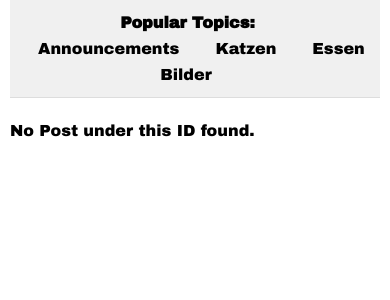
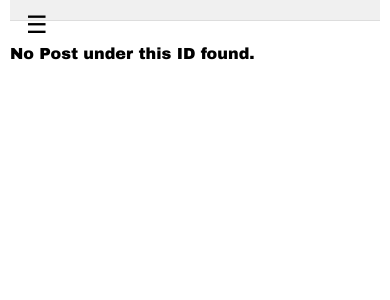
Before and after one commit to DHBW-CS2-567/SocialCReddit, a PHP site: page /www/post.php in a window 390 px wide; the page is wider, and only the part inside the window is pictured. Shown: the part 120-420 px from the top of that part. Run offline with PHP 8.4, Linux system fonts and the light colour scheme; the visitor is signed in with stand-in values (Sample User, id 1); data comes from the database, SQL or seed files in the repository.

Commit message:
Burger pommes up the one

```diff
--- a/www/assets/css/styles.css
+++ b/www/assets/css/styles.css
@@ -120,3 +120,68 @@ h1 {
     margin-bottom: 15px; /* Add spacing between paragraphs */
     line-height: 1.6; /* Improve readability */
 }
+
+/* Styles for the popular topics bar */
+.popular-topics-bar {
+    padding: 10px;
+    background-color: #f0f0f0;
+    border-bottom: 1px solid #ddd;
+    text-align: center;
+    position: relative;
+}
+
+.popular-topics-bar .burger-menu {
+    display: none; /* Hidden by default */
+    background: none;
+    border: none;
+    font-size: 24px;
+    cursor: pointer;
+    position: absolute;
+    left: 10px;
+    top: 10px;
+}
+
+.popular-topics-bar .topics-list {
+    display: flex;
+    flex-wrap: wrap;
+    justify-content: center;
+    gap: 10px;
+}
+
+.popular-topics-bar .topics-list a {
+    text-decoration: none;
+    color: black;
+    padding: 5px 10px;
+    border-radius: 4px;
+    transition: background-color 0.3s ease;
+}
+
+.popular-topics-bar .topics-list a:hover {
+    background-color: #e9ecef;
+    color: #e06830;
+}
+
+/* Responsive styles */
+@media (max-width: 768px) {
+    .popular-topics-bar .burger-menu {
+        display: block; /* Show burger menu on small screens */
+    }
+
+    .popular-topics-bar .topics-list {
+        display: none; /* Hide topics by default */
+        flex-direction: column;
+        align-items: center;
+        background-color: #f0f0f0;
+        padding: 10px;
+        border: 1px solid #ddd;
+        position: absolute;
+        top: 50px;
+        left: 0;
+        right: 0;
+        z-index: 1000;
+    }
+
+    .popular-topics-bar .topics-list.show {
+        display: flex; /* Show topics when toggled */
+    }
+}
--- a/www/header.php
+++ b/www/header.php
@@ -12,6 +12,12 @@
     <!-- jQuery UI JS -->
         <script src="https://code.jquery.com/ui/1.13.2/jquery-ui.min.js"></script>
 
+        <script>
+            function toggleMenu() {
+                const topicsList = document.querySelector('.popular-topics-bar .topics-list');
+                topicsList.classList.toggle('show'); // Toggle the "show" class
+            }
+        </script>
     </head>
 </html>
 <?php
--- a/www/imprint.php
+++ b/www/imprint.php
@@ -1,7 +1,7 @@
 <?php include 'header.php'; ?>
 
 <body>
-<div class="imprint-container">
+fgfss<div class="imprint-container">
     <h1>Impressum</h1>
     <p><strong>Angaben gemäß § 5 TMG:</strong></p>
     <p>
--- a/www/include/topicbar.php
+++ b/www/include/topicbar.php
@@ -5,11 +5,14 @@
 
         if ($popular_topics && !empty($popular_topics)) {
             echo '<div class="popular-topics-bar">';
+            echo '<button class="burger-menu" onclick="toggleMenu()">☰</button>';
+            echo '<div class="topics-list">';
             echo '<span>Popular Topics: </span>';
             foreach ($popular_topics as $topic) {
                 echo '<a href="topic.php?name=' . urlencode($topic['Name']) . '">' . htmlspecialchars($topic['Name']) . '</a>';
             }
             echo '</div>';
+            echo '</div>';
         } else {
             echo '<div class="popular-topics-bar"><span>No popular topics found.</span></div>';
         }
```
